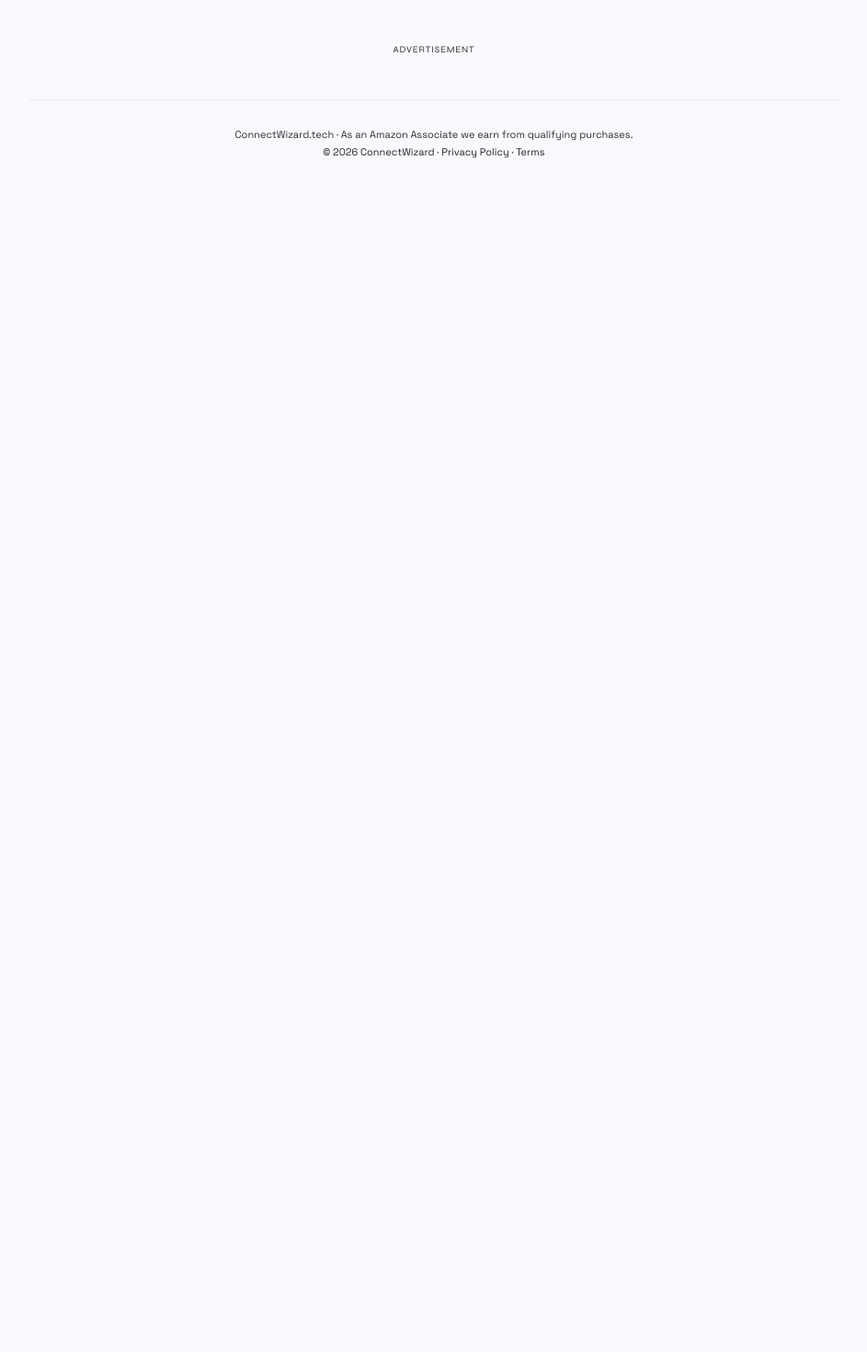
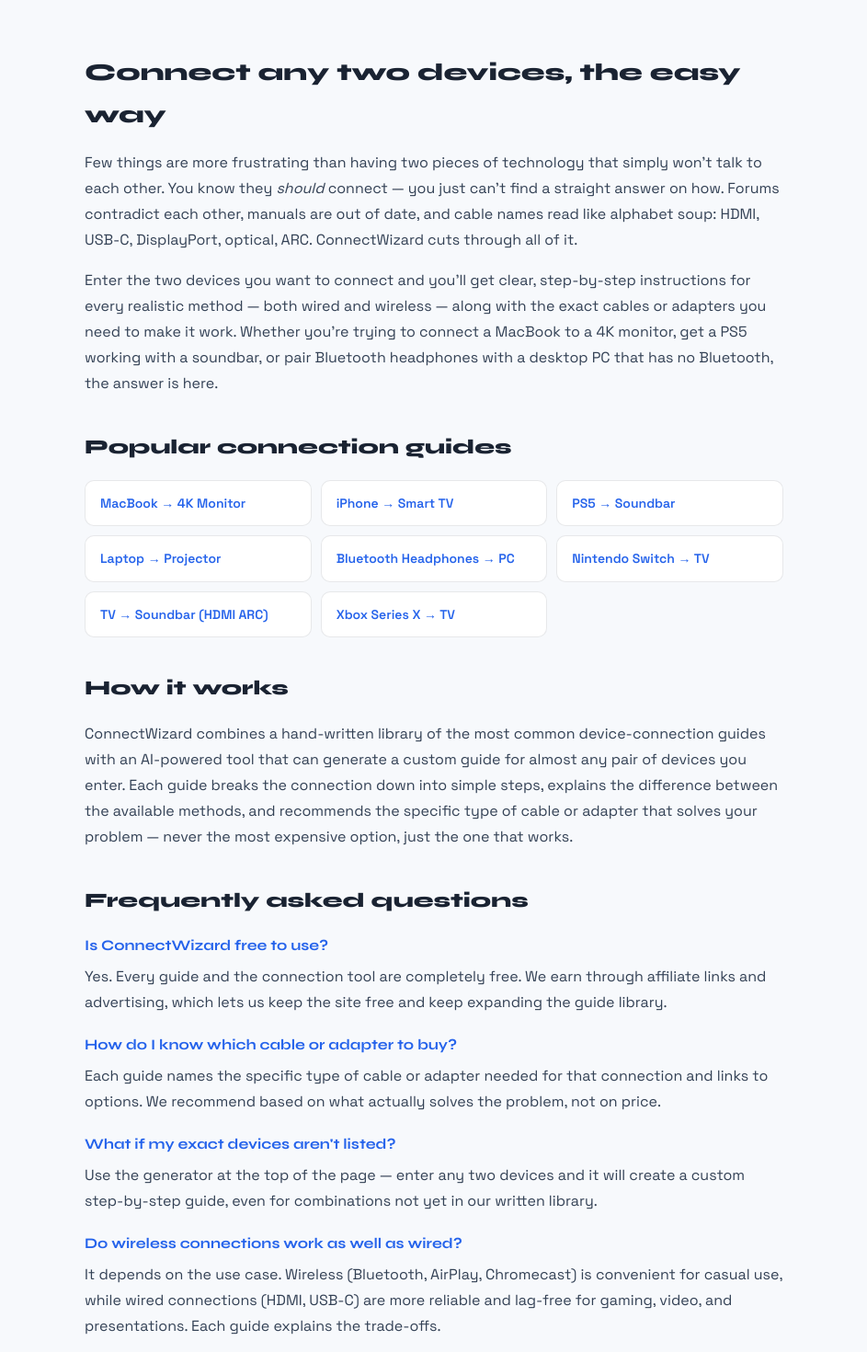
Before and after one commit to jonathondb/connectwizard, a React (Vite) app: page / in a window 1280 px wide. Shown: the part 980-2450 px from the top of the page at 92% size, without its empty margins (168-1111 px from the left). Before the commit the page ends 1235 px from the top, so only its background shows below. Built offline with nearby package versions, Linux system fonts and the light colour scheme.

Commit message:
ad sense update src

```diff
--- a/src/App.jsx
+++ b/src/App.jsx
@@ -769,6 +769,83 @@
           </div>
         )}
 
+        {/* ── HOMEPAGE CONTENT (for readers, SEO, and AdSense) ── */}
+        <div style={{ maxWidth: "760px", margin: "64px auto 0",
+          fontFamily: "'Space Grotesk',sans-serif", color: "#334155", lineHeight: 1.75 }}>
+          <h2 style={{ fontFamily: "'Syne',sans-serif", fontSize: "26px", fontWeight: "800",
+            color: "#1A2332", marginBottom: "16px" }}>
+            Connect any two devices, the easy way
+          </h2>
+          <p style={{ marginBottom: "16px" }}>
+            Few things are more frustrating than having two pieces of technology that simply won't talk to
+            each other. You know they <em>should</em> connect — you just can't find a straight answer on how.
+            Forums contradict each other, manuals are out of date, and cable names read like alphabet soup:
+            HDMI, USB-C, DisplayPort, optical, ARC. ConnectWizard cuts through all of it.
+          </p>
+          <p style={{ marginBottom: "16px" }}>
+            Enter the two devices you want to connect and you'll get clear, step-by-step instructions for every
+            realistic method — both wired and wireless — along with the exact cables or adapters you need to
+            make it work. Whether you're trying to connect a MacBook to a 4K monitor, get a PS5 working with a
+            soundbar, or pair Bluetooth headphones with a desktop PC that has no Bluetooth, the answer is here.
+          </p>
+
+          <h2 style={{ fontFamily: "'Syne',sans-serif", fontSize: "22px", fontWeight: "800",
+            color: "#1A2332", margin: "36px 0 16px" }}>
+            Popular connection guides
+          </h2>
+          <div style={{ display: "grid", gridTemplateColumns: "repeat(auto-fill,minmax(220px,1fr))",
+            gap: "10px", marginBottom: "16px" }}>
+            {[
+              ["macbook-to-4k-monitor","MacBook → 4K Monitor"],
+              ["iphone-to-smart-tv","iPhone → Smart TV"],
+              ["ps5-to-soundbar","PS5 → Soundbar"],
+              ["laptop-to-projector","Laptop → Projector"],
+              ["bluetooth-headphones-to-pc","Bluetooth Headphones → PC"],
+              ["nintendo-switch-to-tv","Nintendo Switch → TV"],
+              ["tv-to-soundbar-hdmi-arc","TV → Soundbar (HDMI ARC)"],
+              ["xbox-series-x-to-tv","Xbox Series X → TV"],
+            ].map(([slug, label]) => (
+              <a key={slug} href={`/connect/${slug}`} style={{
+                display: "block", background: "#fff", border: "1px solid rgba(26,35,50,.10)",
+                borderRadius: "10px", padding: "12px 16px", textDecoration: "none",
+                color: "#2563EB", fontSize: "14px", fontWeight: "600" }}>
+                {label}
+              </a>
+            ))}
+          </div>
+
+          <h2 style={{ fontFamily: "'Syne',sans-serif", fontSize: "22px", fontWeight: "800",
+            color: "#1A2332", margin: "36px 0 16px" }}>
+            How it works
+          </h2>
+          <p style={{ marginBottom: "16px" }}>
+            ConnectWizard combines a hand-written library of the most common device-connection guides with an
+            AI-powered tool that can generate a custom guide for almost any pair of devices you enter. Each guide
+            breaks the connection down into simple steps, explains the difference between the available methods,
+            and recommends the specific type of cable or adapter that solves your problem — never the most
+            expensive option, just the one that works.
+          </p>
+
+          <h2 style={{ fontFamily: "'Syne',sans-serif", fontSize: "22px", fontWeight: "800",
+            color: "#1A2332", margin: "36px 0 16px" }}>
+            Frequently asked questions
+          </h2>
+          <div style={{ marginBottom: "8px" }}>
+            {[
+              ["Is ConnectWizard free to use?","Yes. Every guide and the connection tool are completely free. We earn through affiliate links and advertising, which lets us keep the site free and keep expanding the guide library."],
+              ["How do I know which cable or adapter to buy?","Each guide names the specific type of cable or adapter needed for that connection and links to options. We recommend based on what actually solves the problem, not on price."],
+              ["What if my exact devices aren't listed?","Use the generator at the top of the page — enter any two devices and it will create a custom step-by-step guide, even for combinations not yet in our written library."],
+              ["Do wireless connections work as well as wired?","It depends on the use case. Wireless (Bluetooth, AirPlay, Chromecast) is convenient for casual use, while wired connections (HDMI, USB-C) are more reliable and lag-free for gaming, video, and presentations. Each guide explains the trade-offs."],
+            ].map(([q, a], i) => (
+              <div key={i} style={{ marginBottom: "18px" }}>
+                <h3 style={{ fontFamily: "'Syne',sans-serif", fontSize: "16px", fontWeight: "700",
+                  color: "#2563EB", marginBottom: "6px" }}>{q}</h3>
+                <p style={{ margin: 0 }}>{a}</p>
+              </div>
+            ))}
+          </div>
+        </div>
+
         {/* ── BOTTOM AD ── */}
         <div style={{ maxWidth: "880px", margin: "56px auto 0" }}>
           <AdSlot slot={ADSENSE_SLOT_BOTTOM} format="auto" />
@@ -779,10 +856,14 @@
           maxWidth: "880px", margin: "48px auto 0", textAlign: "center",
           borderTop: "1px solid rgba(26,35,50,.08)", paddingTop: "28px",
         }}>
-          <p style={{ fontFamily: "'Space Grotesk',sans-serif", fontSize: "11px",
-            color: "#2e2e2e", lineHeight: 1.7 }}>
+          <p style={{ fontFamily: "'Space Grotesk',sans-serif", fontSize: "13px",
+            color: "#64748B", lineHeight: 1.8 }}>
+            <a href="/about" style={{ color: "#64748B", margin: "0 8px", textDecoration: "none" }}>About</a> ·
+            <a href="/contact" style={{ color: "#64748B", margin: "0 8px", textDecoration: "none" }}>Contact</a> ·
+            <a href="/privacy" style={{ color: "#64748B", margin: "0 8px", textDecoration: "none" }}>Privacy Policy</a>
+            <br/>
             ConnectWizard.tech · As an Amazon Associate we earn from qualifying purchases.<br/>
-            <span style={{ color: "#252525" }}>© 2026 ConnectWizard · Privacy Policy · Terms</span>
+            <span style={{ color: "#94A3B8" }}>© 2026 ConnectWizard</span>
           </p>
         </div>
       </div>
```
